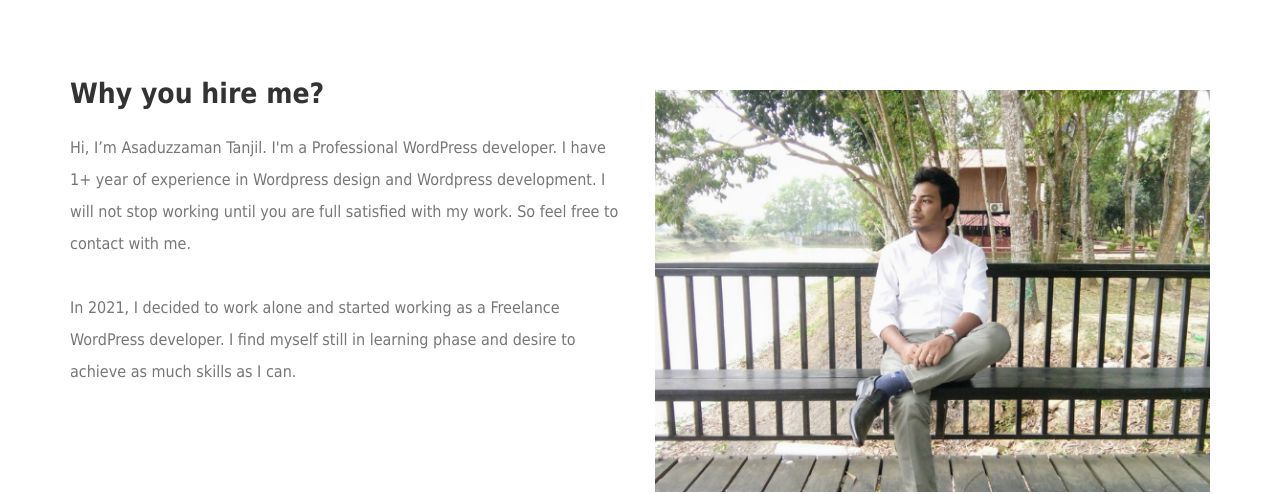
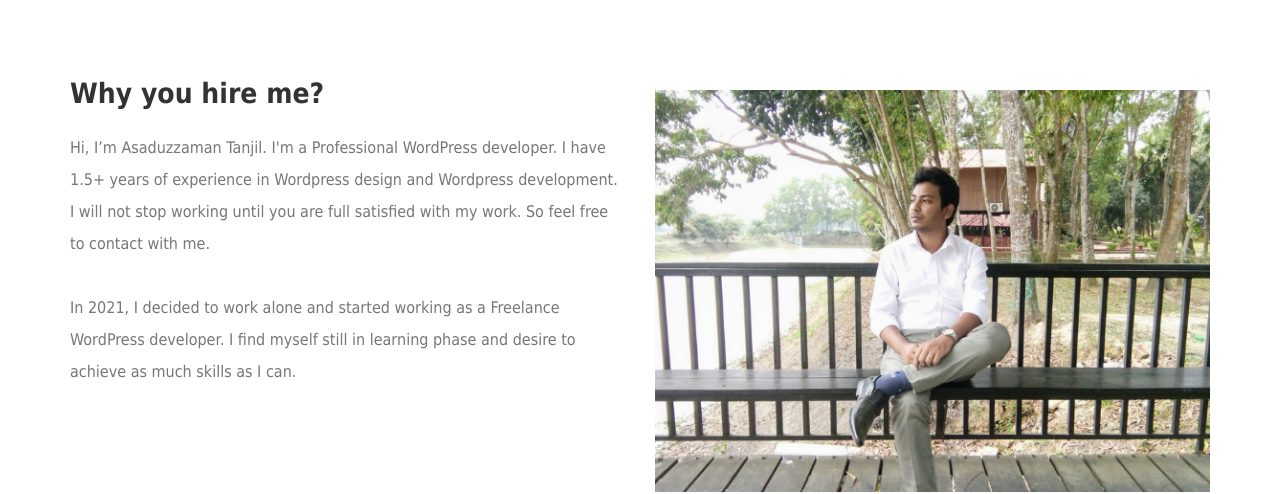
Before and after one commit to tanjil55088/tanjilportfolio2022, a plain HTML site: page index.html in a window 1280 px wide. Shown: the part 860-1354 px from the top of the page. Drawn offline with Linux system fonts and the light colour scheme.

Commit message:
job exp
job exp

```diff
--- a/index.html
+++ b/index.html
@@ -76,7 +76,7 @@
                         <h2>Why you hire me?</h2>
                         <br/>
                         <p>
-                         Hi, I’m Asaduzzaman Tanjil. I'm a Professional WordPress developer. I have 1+ year of experience in Wordpress design and Wordpress development. I will not stop working until you are full satisfied with my work. So feel free to contact with me.
+                         Hi, I’m Asaduzzaman Tanjil. I'm a Professional WordPress developer. I have 1.5+ years of experience in Wordpress design and Wordpress development. I will not stop working until you are full satisfied with my work. So feel free to contact with me.
                         <br/><br/>
 						In 2021, I decided to work alone and started working as a Freelance WordPress developer. I find myself still in learning phase and desire to achieve as much skills as I can.
                         </p>
```
